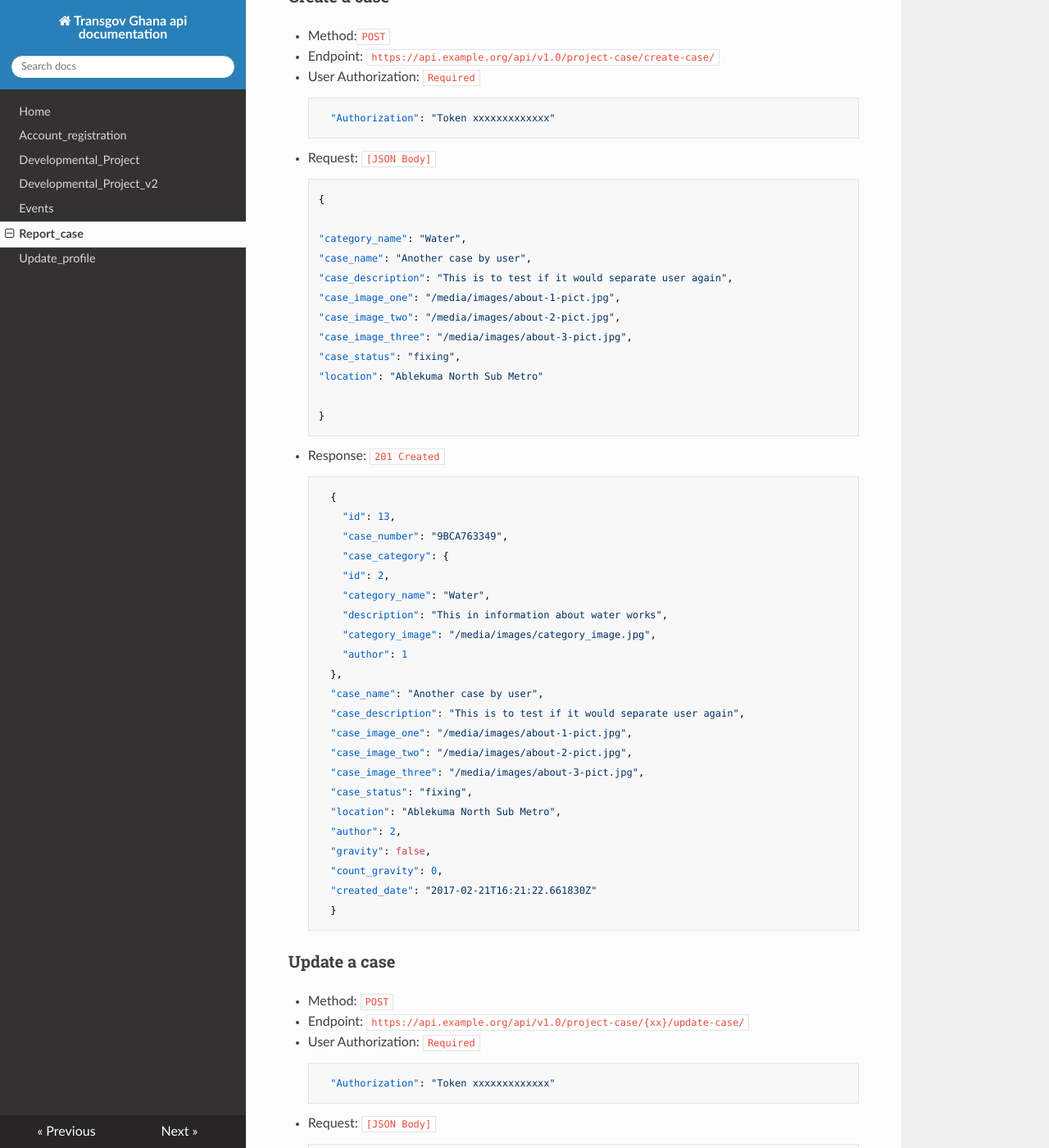
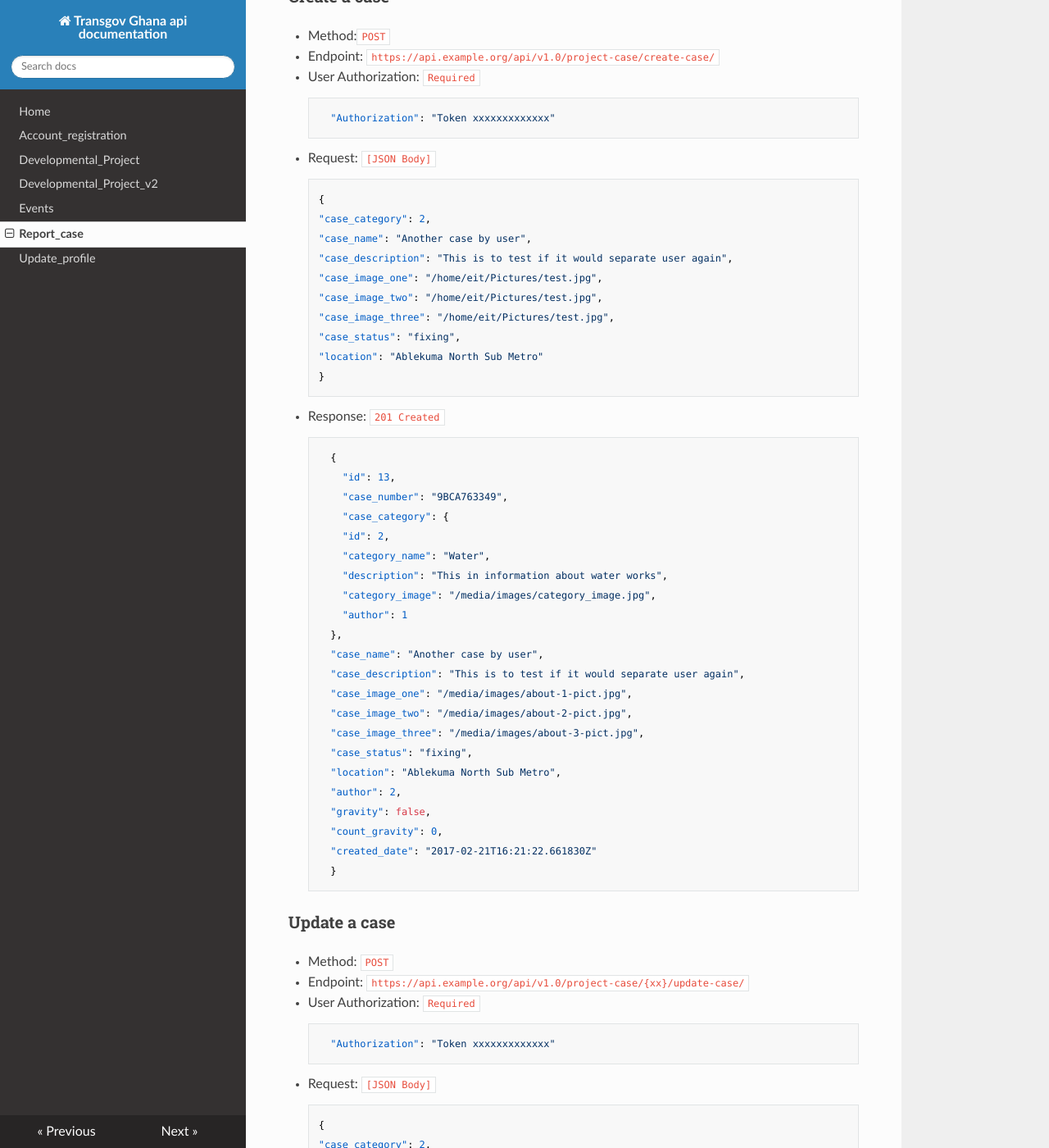
Before and after one commit to transgovgh/transgovgh-api, an MkDocs documentation site: the page built from docs/report_case.md, in a window 1280 px wide and 1400 px high, scrolled down 834 px. Shown: the whole window at 82% size. Built offline with MkDocs 1.6.1, drawn with Linux system fonts in a browser that asks for light colours; nearby versions of some CDN libraries; old or Windows-style settings are respelled for this version of MkDocs; some of the changed text lies outside the part shown.

Commit message:
fixed cases

```diff
--- a/docs/report_case.md
+++ b/docs/report_case.md
@@ -36,16 +36,14 @@ This is where a user can report or post any incident in his area, being it water
   - Request: ``[JSON Body]``
 
         {
-
-        "category_name": "Water",
+        "case_category": 2,
         "case_name": "Another case by user",
         "case_description": "This is to test if it would separate user again",
-        "case_image_one": "/media/images/about-1-pict.jpg",
-        "case_image_two": "/media/images/about-2-pict.jpg",
-        "case_image_three": "/media/images/about-3-pict.jpg",
+        "case_image_one": "/home/eit/Pictures/test.jpg",
+        "case_image_two": "/home/eit/Pictures/test.jpg",
+        "case_image_three": "/home/eit/Pictures/test.jpg",
         "case_status": "fixing",
         "location": "Ablekuma North Sub Metro"
-
         }
 
   - Response: ``201 Created``
@@ -87,16 +85,14 @@ This is where a user can report or post any incident in his area, being it water
   - Request: ``[JSON Body]``
 
         {
-
-        "category_name": "Water",
+        "case_category": 2,
         "case_name": "Another case by user",
         "case_description": "This is to test if it would separate user again",
-        "case_image_one": "/media/images/about-1-pict.jpg",
-        "case_image_two": "/media/images/about-2-pict.jpg",
-        "case_image_three": "/media/images/about-3-pict.jpg",
+        "case_image_one": "/home/eit/Pictures/test.jpg",
+        "case_image_two": "/home/eit/Pictures/test.jpg",
+        "case_image_three": "/home/eit/Pictures/test.jpg",
         "case_status": "fixing",
         "location": "Ablekuma North Sub Metro"
-
         }
 
   - Response: ``201 Created``
```
Also changed, not shown: site/index.html, site/mkdocs/search_index.json, site/report_case/index.html.
